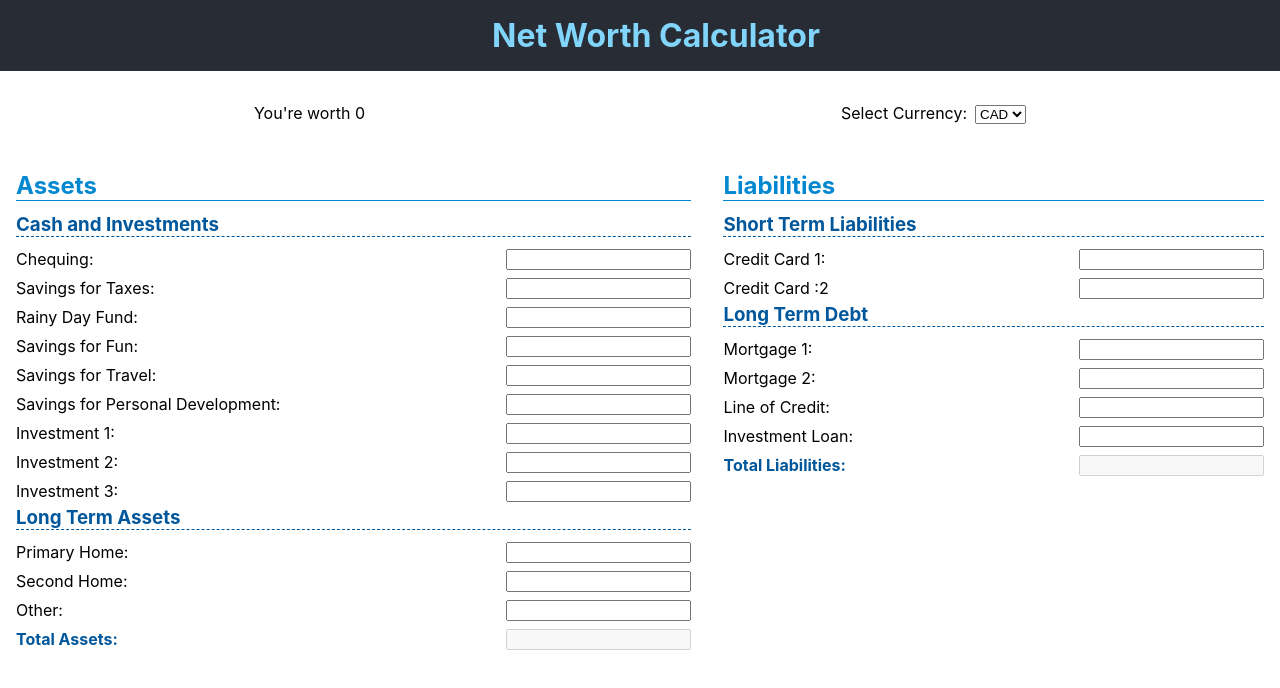
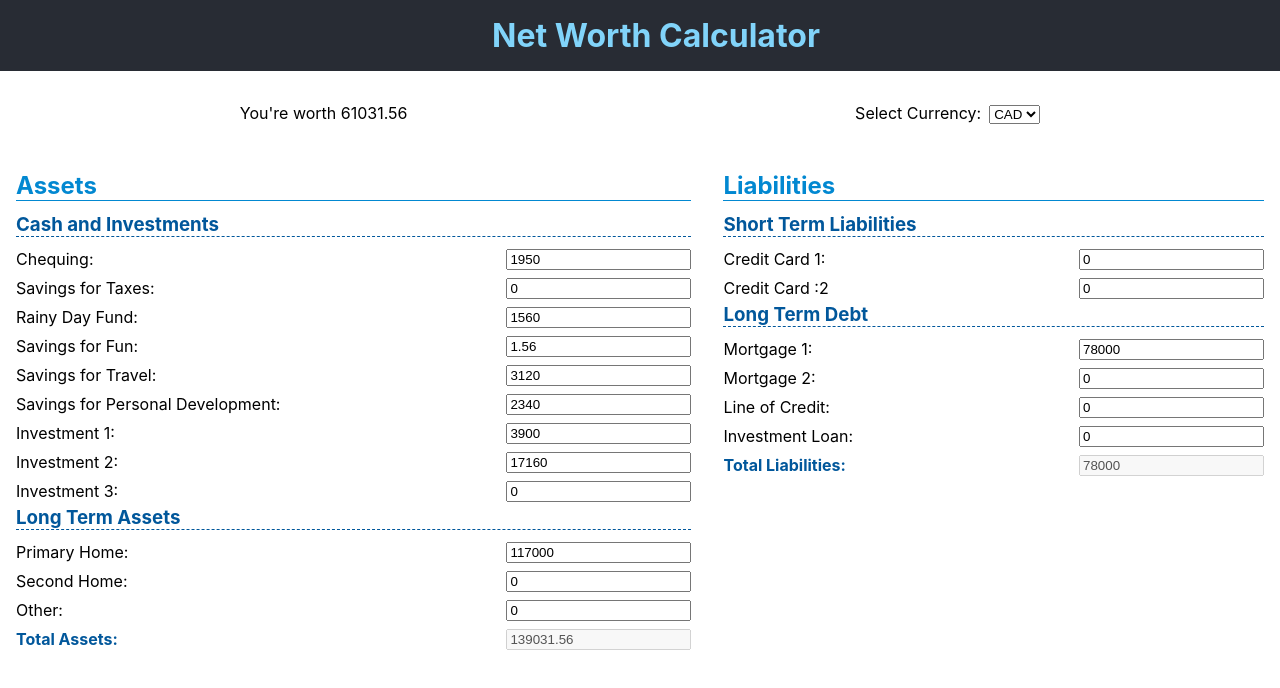
Before and after one commit to nettapper/net-worth-calculator, a React (Create React App) app: page / in a window 1280 px wide. Shown: the top 688 px of the page. Built offline with nearby package versions, Linux system fonts and the light colour scheme.

Commit message:
linked form elements to fake state

```diff
--- a/src/components/calculator/index.jsx
+++ b/src/components/calculator/index.jsx
@@ -2,16 +2,49 @@ import { useState } from "react";
 import "./styles.css";
 
 function Calculator() {
+  let state = {
+    "current-currency": "USD",
+    "new-currency": null,
+    "assets": {
+      "chequing": 1950,
+      "savings-for-taxes": 0,
+      "rainy-day-fund": 1560,
+      "savings-for-fun": 1.56,
+      "savings-for-travel": 3120,
+      "savings-for-personal-development": 2340,
+      "investment-1": 3900,
+      "investment-2": 17160,
+      "investment-3": 0,
+      "primary-home": 117000,
+      "second-home": 0,
+      "other": 0
+    },
+    "liabilities": {
+      "credit-card-1": 0,
+      "credit-card-2": 0,
+      "mortgage-1": 78000,
+      "mortgage-2": 0,
+      "line-of-credit": 0,
+      "investment-loan": 0
+    },
+    "total-assets": 139031.56,
+    "total-liabilities": 78000,
+    "total-net-worth": 61031.56,
+    "info": ["Normal operations, server messages (eg. Using 1 CAD = 0.78 USD)"],
+    "warning": ["Could not get exchange rate from exchangeratesapi.io, using cached value."],
+    "error": "null or list of errors (eg. unsupported currency value)"
+  };
+
   return (
     <div className="calculator">
-      <NetWorth />
-      <Assets />
-      <Liabilities />
+      <NetWorth total={state["total-net-worth"]} />
+      <Assets assets={state.assets} total={state["total-assets"]} />
+      <Liabilities liabilities={state.liabilities} total={state["total-liabilities"]} />
     </div>
   );
 }
 
-function NetWorth() {
+function NetWorth({ total }) {
   let currencies = [
     "CAD",
     "CHF",
@@ -36,7 +69,7 @@ function NetWorth() {
 
   return (
     <div className="calculator__networth">
-      <p>You're worth 0</p>
+      <p>You're worth {total}</p>
       <form>
         <label>
           Select Currency:
@@ -57,7 +90,7 @@ function NetWorth() {
   );
 }
 
-function Assets() {
+function Assets({ assets, total }) {
   return (
     <div className="calculator__assets">
       <h2 className="calculator__formheading">Assets</h2>
@@ -65,63 +98,63 @@ function Assets() {
         <h3 className="calculator__formgrouping">Cash and Investments</h3>
         <div className="calculator__formelement">
           <label>Chequing:</label>
-          <input name="chequing" type="number" />
+          <input name="chequing" type="number" value={assets["chequing"]} />
         </div>
         <div className="calculator__formelement">
           <label>Savings for Taxes:</label>
-          <input name="savings-for-taxes" type="number" />
+          <input name="savings-for-taxes" type="number" value={assets["savings-for-taxes"]} />
         </div>
         <div className="calculator__formelement">
           <label>Rainy Day Fund:</label>
-          <input name="rainy-day-fund" type="number" />
+          <input name="rainy-day-fund" type="number" value={assets["rainy-day-fund"]} />
         </div>
         <div className="calculator__formelement">
           <label>Savings for Fun:</label>
-          <input name="saving-for-fun" type="number" />
+          <input name="saving-for-fun" type="number" value={assets["savings-for-fun"]} />
         </div>
         <div className="calculator__formelement">
           <label>Savings for Travel:</label>
-          <input name="savings-for-travel" type="number" />
+          <input name="savings-for-travel" type="number" value={assets["savings-for-travel"]} />
         </div>
         <div className="calculator__formelement">
           <label>Savings for Personal Development:</label>
-          <input name="savings-for-personal-development" type="number" />
+          <input name="savings-for-personal-development" type="number" value={assets["savings-for-personal-development"]} />
         </div>
         <div className="calculator__formelement">
           <label>Investment 1:</label>
-          <input name="investment-1" type="number" />
+          <input name="investment-1" type="number" value={assets["investment-1"]} />
         </div>
         <div className="calculator__formelement">
           <label>Investment 2:</label>
-          <input name="investment-2" type="number" />
+          <input name="investment-2" type="number" value={assets["investment-2"]} />
         </div>
         <div className="calculator__formelement">
           <label>Investment 3:</label>
-          <input name="investment-3" type="number" />
+          <input name="investment-3" type="number" value={assets["investment-3"]} />
         </div>
         <h3 className="calculator__formgrouping">Long Term Assets</h3>
         <div className="calculator__formelement">
           <label>Primary Home:</label>
-          <input name="primary-home" type="number" />
+          <input name="primary-home" type="number" value={assets["primary-home"]} />
         </div>
         <div className="calculator__formelement">
           <label>Second Home:</label>
-          <input name="second-home" type="number" />
+          <input name="second-home" type="number" value={assets["second-home"]} />
         </div>
         <div className="calculator__formelement">
           <label>Other:</label>
-          <input name="other" type="number" />
+          <input name="other" type="number" value={assets["other"]} />
         </div>
         <div className="calculator__formelement calculator__formelement--total">
           <label>Total Assets:</label>
-          <input name="total-assets" type="number" disabled />
+          <input name="total-assets" type="number" disabled value={total} />
         </div>
       </form>
     </div>
   );
 }
 
-function Liabilities() {
+function Liabilities({ liabilities, total }) {
   return (
     <div className="calculator__liabilities">
       <h2 className="calculator__formheading">Liabilities</h2>
@@ -129,32 +162,32 @@ function Liabilities() {
         <h3 className="calculator__formgrouping">Short Term Liabilities</h3>
         <div className="calculator__formelement">
           <label>Credit Card 1:</label>
-          <input name="credit-card-1" type="number" />
+          <input name="credit-card-1" type="number" value={liabilities["credit-card-1"]} />
         </div>
         <div className="calculator__formelement">
           <label>Credit Card :2</label>
-          <input name="credit-card-2" type="number" />
+          <input name="credit-card-2" type="number" value={liabilities["credit-card-2"]} />
         </div>
         <h3 className="calculator__formgrouping">Long Term Debt</h3>
         <div className="calculator__formelement">
           <label>Mortgage 1:</label>
-          <input name="mortgage-1" type="number" />
+          <input name="mortgage-1" type="number" value={liabilities["mortgage-1"]} />
         </div>
         <div className="calculator__formelement">
           <label>Mortgage 2:</label>
-          <input name="mortgage-2" type="number" />
+          <input name="mortgage-2" type="number" value={liabilities["mortgage-2"]} />
         </div>
         <div className="calculator__formelement">
           <label>Line of Credit:</label>
-          <input name="line-of-credit" type="number" />
+          <input name="line-of-credit" type="number" value={liabilities["line-of-credit"]} />
         </div>
         <div className="calculator__formelement">
           <label>Investment Loan:</label>
-          <input name="investment-loan" type="number" />
+          <input name="investment-loan" type="number" value={liabilities["investment-loan"]} />
         </div>
         <div className="calculator__formelement calculator__formelement--total">
           <label>Total Liabilities:</label>
-          <input name="total-liabilities" type="number" disabled />
+          <input name="total-liabilities" type="number" disabled value={total} />
         </div>
       </form>
     </div>
```
